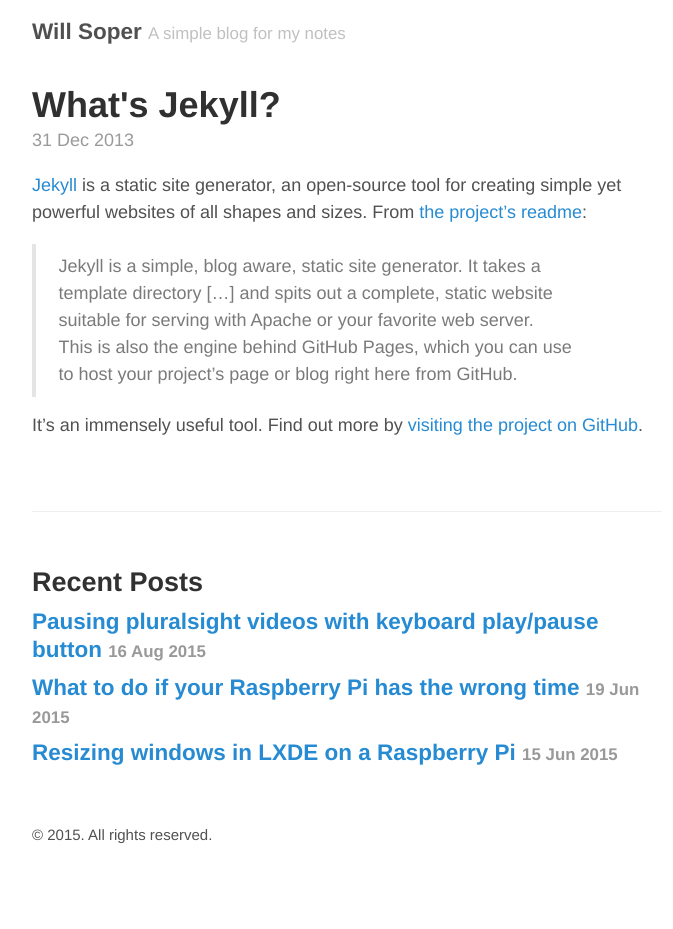
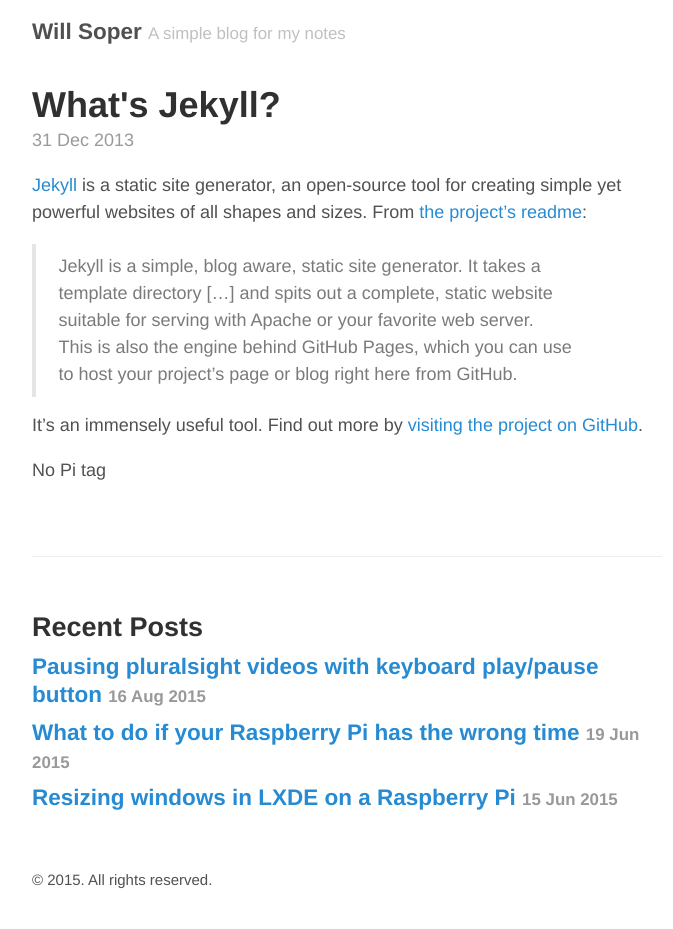
Before and after one commit to WillSoper/WillSoper.github.io, a Jekyll site: the page built from _posts/2013-12-31-whats-jekyll.md, in a window 1280 px wide. Shown: the whole page, without its empty margins (293-966 px from the left). Built offline with Jekyll 4.4.1, drawn with Linux system fonts in a browser that asks for light colours; before the commit the page ends 900 px from its top, so only the background shows below that.

Commit message:
...Pi footer

```diff
--- a/_layouts/post.html
+++ b/_layouts/post.html
@@ -9,6 +9,8 @@
 
 	{% if page.tags contains raspberrypi %}
 	<p>>This post is part of a series on projects that I've done with a Raspberry Pi. To see more... (tbc)</p>
+	{% else %}
+	<p>No Pi tag</p>
 	{% endif %}
 
 </article>
```
